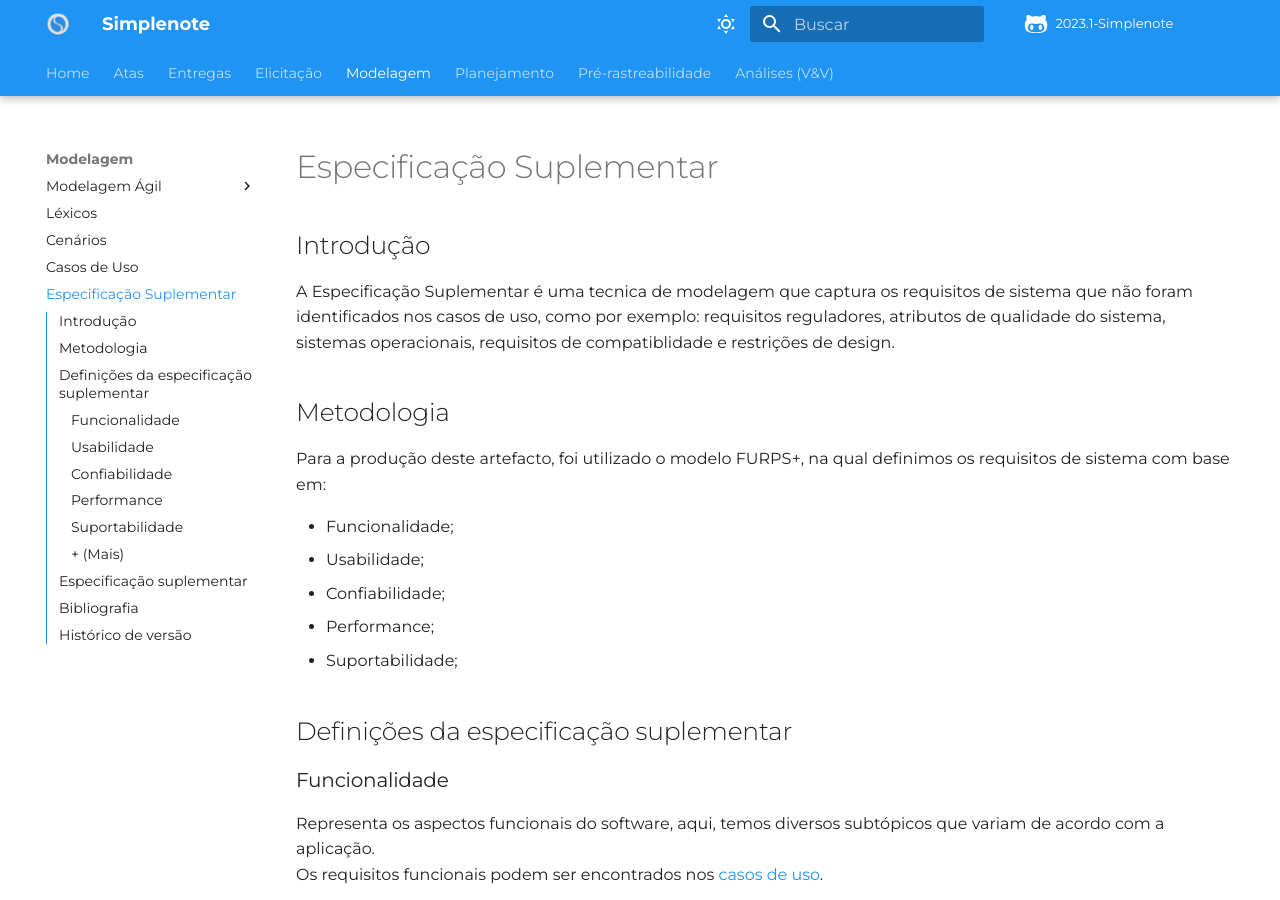
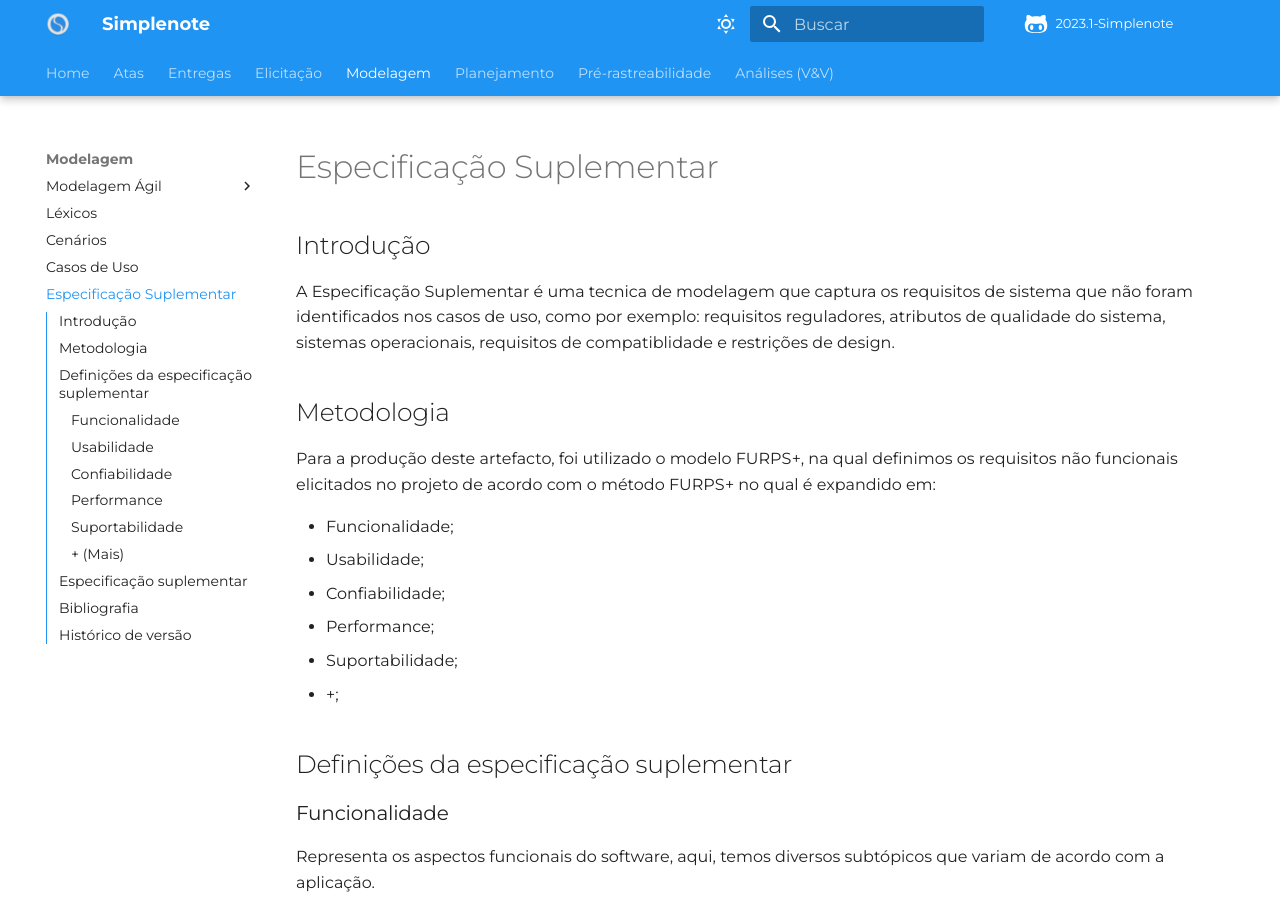
Before and after one commit to Requisitos-de-Software/2023.1-Simplenote, an MkDocs documentation site: the page built from docs/modelagem/especificacao_suplementar.md, in a window 1280 px wide and 900 px high. Built offline with MkDocs 1.6.1 and Material for MkDocs 9.7.7, drawn with Linux system fonts in a browser that asks for light colours; some web fonts are replaced; comment, search, counter and statistics services are not loaded.

Commit message:
Update especificacao_suplementar.md

```diff
--- a/docs/modelagem/especificacao_suplementar.md
+++ b/docs/modelagem/especificacao_suplementar.md
@@ -6,13 +6,14 @@ A Especificação Suplementar é uma tecnica de modelagem que captura os requisi
 
 ## Metodologia
 
-Para a produção deste artefacto, foi utilizado o modelo FURPS+, na qual definimos os requisitos de sistema com base em:
+Para a produção deste artefacto, foi utilizado o modelo FURPS+, na qual definimos os requisitos não funcionais elicitados no projeto de acordo com o método FURPS+ no qual é expandido em:
 
 - Funcionalidade;
 - Usabilidade;
 - Confiabilidade;
 - Performance;
 - Suportabilidade;
+- +;
 
 ## Definições da especificação suplementar
 
```
